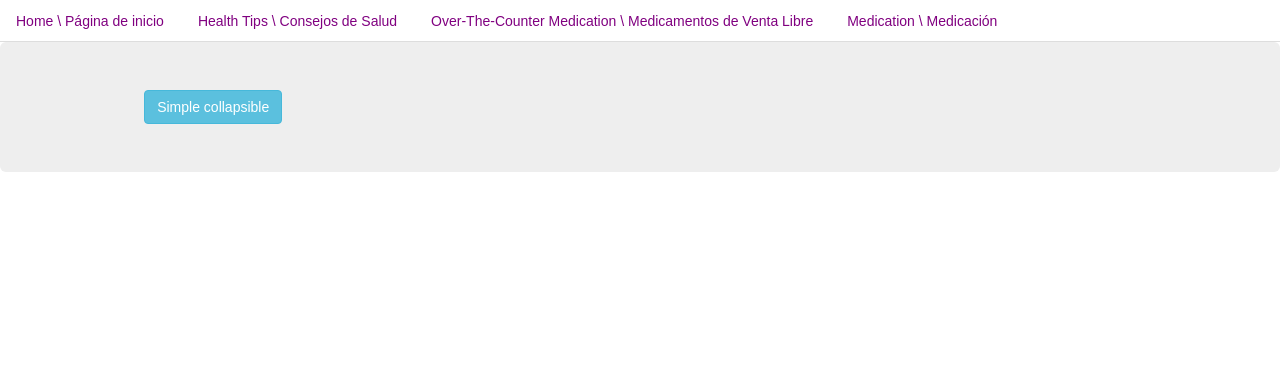
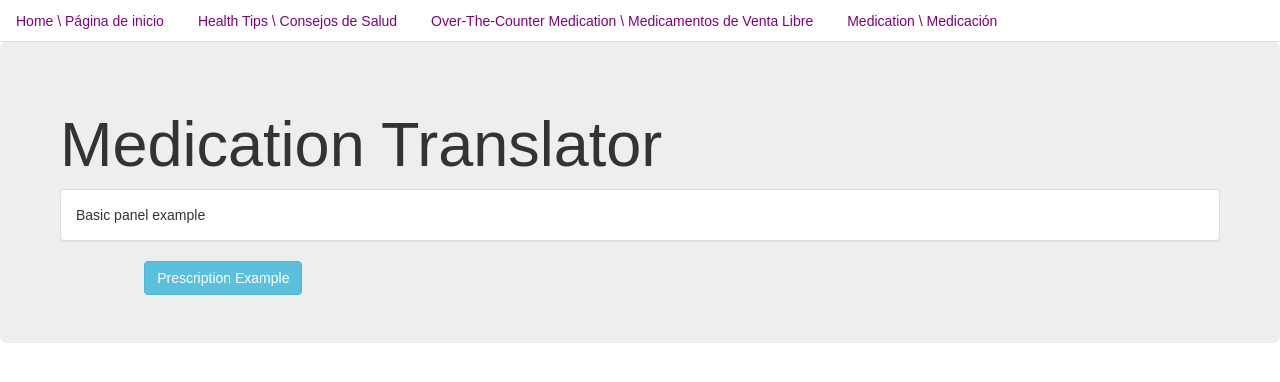
Before and after one commit to angiemywork2/amigx, a React (Create React App) app in the folder client/: page /Medication in a window 1280 px wide. Shown: the top 382 px of the page. Built offline with nearby package versions, Linux system fonts and the light colour scheme.

Commit message:
explanation panel added

```diff
--- a/client/src/pages/Medication.js
+++ b/client/src/pages/Medication.js
@@ -13,9 +13,15 @@ const Medication = () =>
     <Row>
       <Col size ="md-10, col-md-offset-1">
         <Jumbotron>
+          <h1>Medication Translator</h1>
+          <div class="panel panel-default">
+            <div class="panel-body">
+              Basic panel example
+            </div>
+          </div>
           <div className="row">
             <div className="col-md-6, col-md-offset-1">
-              <button type="button" className="btn btn-info" data-toggle="collapse" data-target="#demo">Simple collapsible</button>
+              <button type="button" className="btn btn-info" data-toggle="collapse" data-target="#demo">Prescription Example</button>
               <div id="demo" className="collapse">
                 <div className="thumbnail">
                  <div className="caption, text-center">
```
